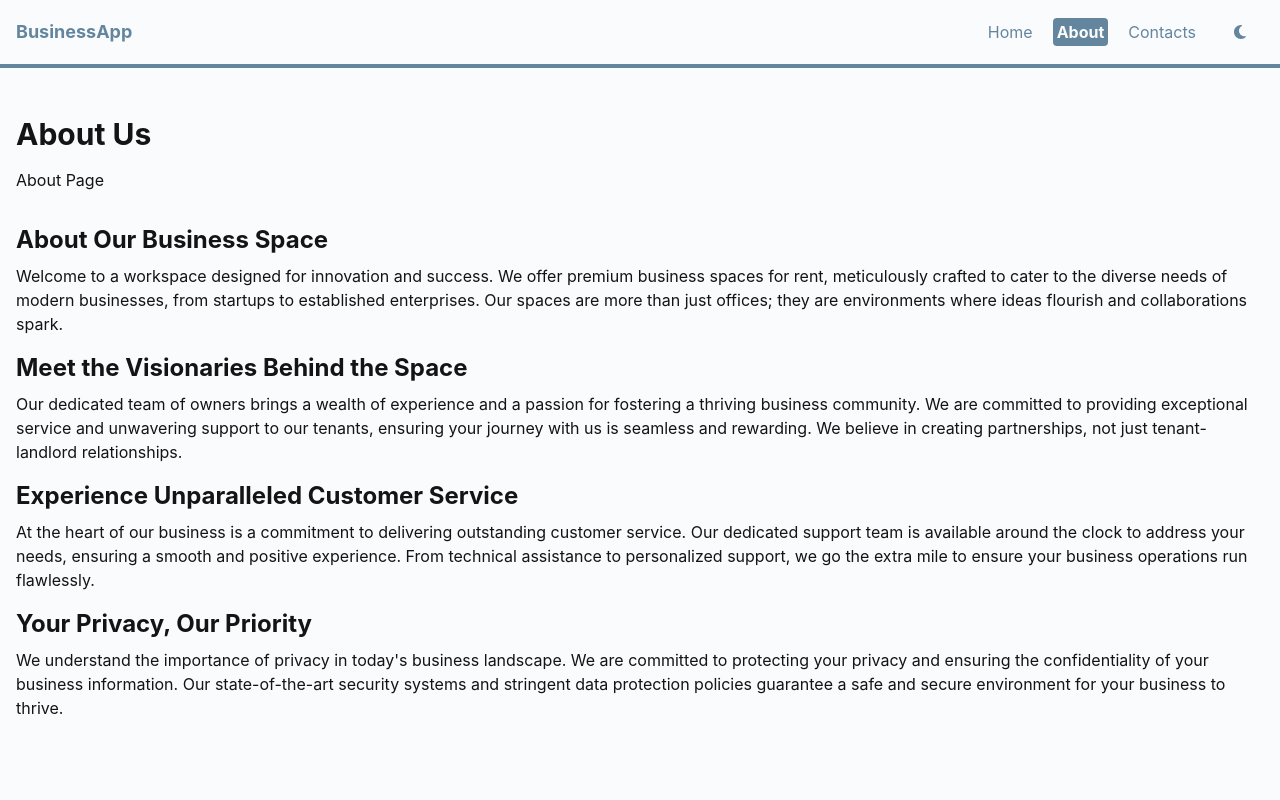
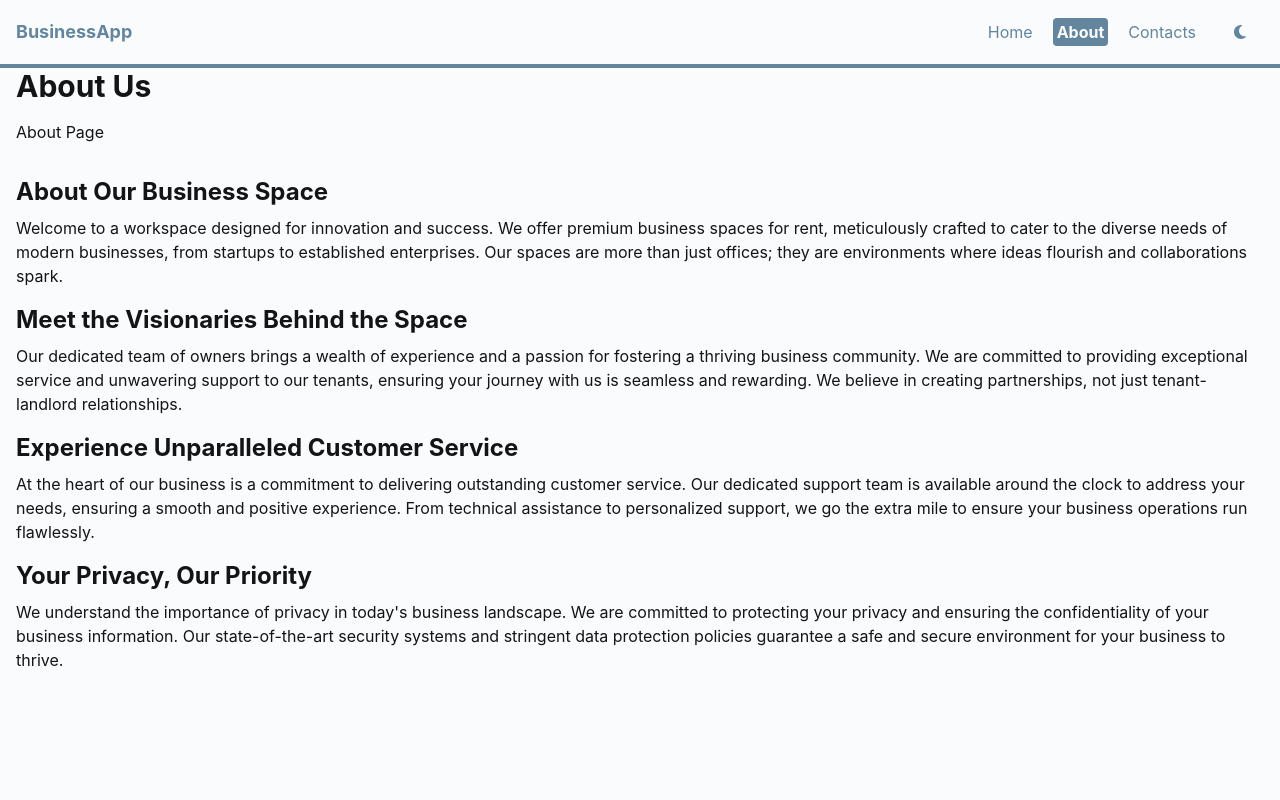
Before and after one commit to HikaruSSG/HCI-Project, a Next.js app: page /about in a window 1280 px wide. Shown: the top 800 px of the page. Built offline with nearby package versions, Linux system fonts and the light colour scheme.

Commit message:
2025-03-08

```diff
--- a/src/pages/about/index.tsx
+++ b/src/pages/about/index.tsx
@@ -2,7 +2,7 @@ import React from 'react'
 
 function index() {
   return (
-    <div className="bg-background py-12 h-screen">
+    <div className="bg-background h-[100svh]">
       <div className="container mx-auto px-4">
         <h1 className="text-3xl font-bold mb-4">About Us</h1>
         <p className="text-text">
```
